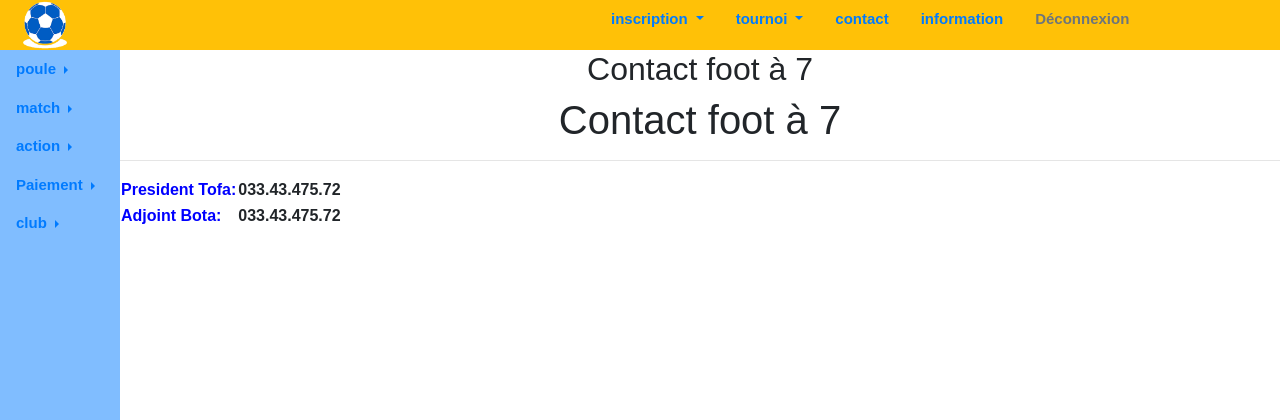
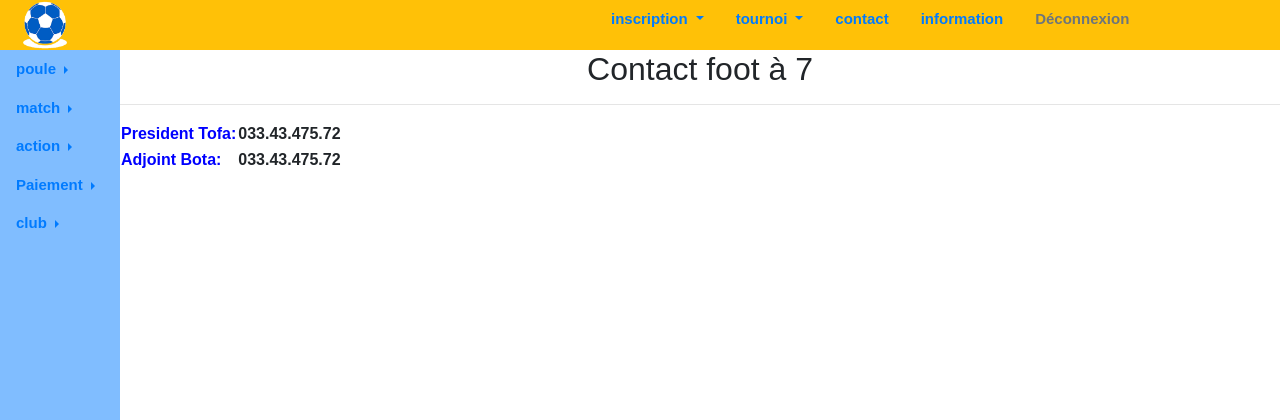
Before and after one commit to rivah1991/ryvahfoot, a PHP site: page /menu/contact.php in a window 1280 px wide. Shown: the top 420 px of the page. Run offline with PHP 8.4, Linux system fonts and the light colour scheme.

Commit message:
suppr 2e titre dans le contact

```diff
--- a/menu/contact.php
+++ b/menu/contact.php
@@ -48,7 +48,6 @@
         <!-- <?php include('../ressources/contenu.php'); ?> -->
 
         <h2 class="text-center">Contact foot à 7</h2>
-        <h1 class="text-center">Contact foot à 7</h1>
         <hr>
         <div class="container">
             <table>
```
